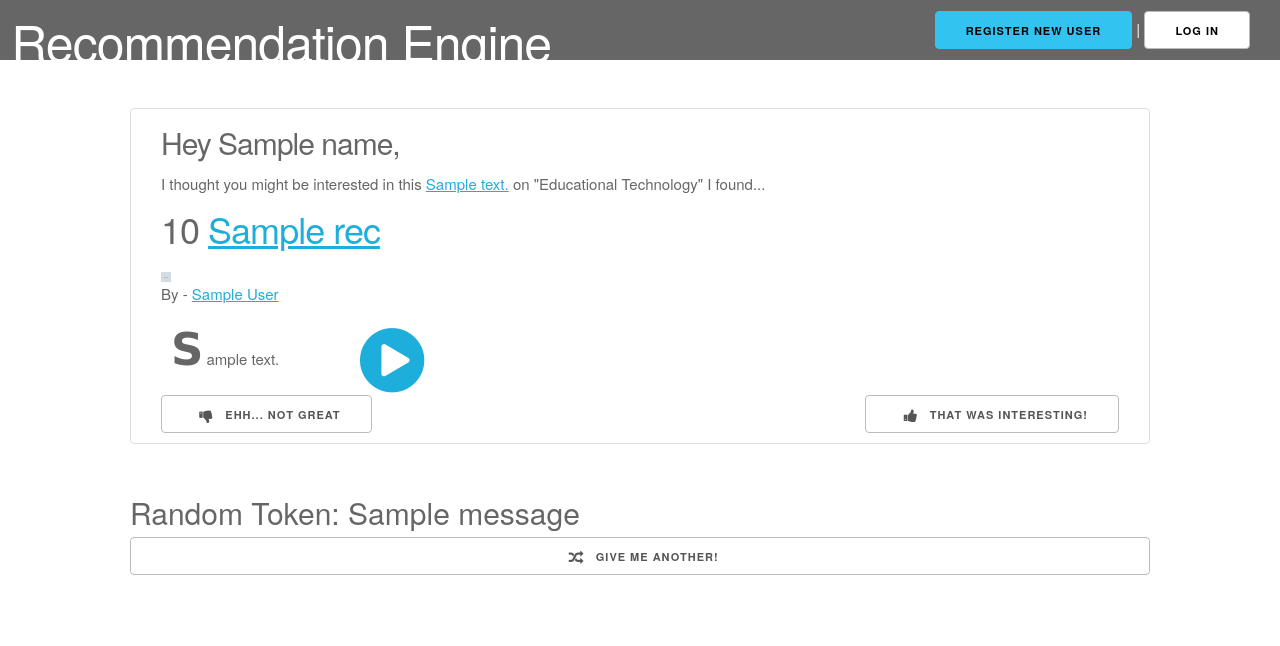
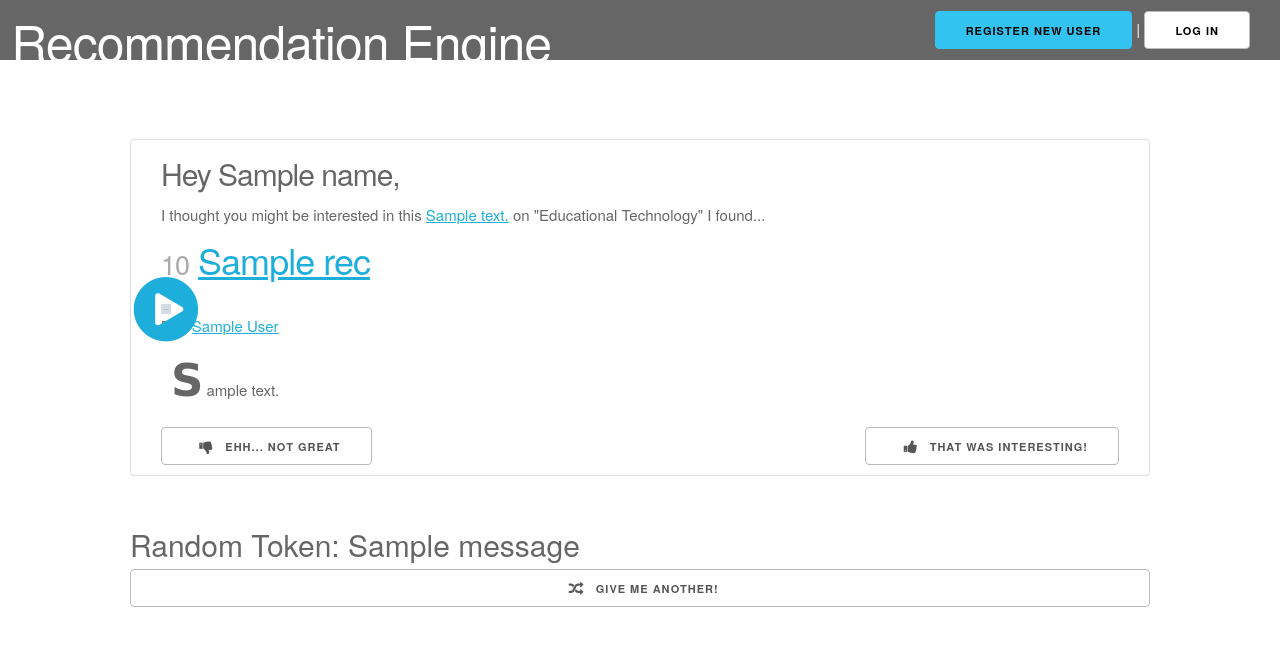
Before and after one commit to anotherlizwong/mim, a Flask app: template app/mim/templates/index.html in a window 1280 px wide. Shown: the top 646 px of the page. Run offline with Flask 2, Linux system fonts and the light colour scheme; the template is opened without the code that fills it: most values are stand-ins (such as "Sample title", 1, 10 or a date in 2020); grey boxes marked "Sample" are stand-in pictures; one stand-in notice (Sample message) is shown; parts of the project's set-up code (start-up, migrations or seed data) failed here and were passed over.

Commit message:
minor ui fixes

```diff
--- a/app/mim/static/style.css
+++ b/app/mim/static/style.css
@@ -114,13 +114,24 @@ legend {
 .snug p {
     margin-bottom: 1rem;
 }
-
+/* video icon positioning - https://stackoverflow.com/a/37070206 */
+#video-thumbnail-link {
+    position: relative;
+    display: inline-block;
+}
 #video-play-icon {
     position: absolute;
-    left: 230px;
-    top: 45%;
+    left: 50%;
+    top: 50%;
+    transform: translate(-50%, -50%);
 }
+/* end video icon positioning */
 
 .keep-whitespace {
     white-space: pre-line;
 }
+
+.duration {
+    font-size: .75em;
+    color: #AAAAAA;
+}
--- a/app/mim/templates/base.html
+++ b/app/mim/templates/base.html
@@ -30,7 +30,11 @@
 </div>
 
     {% for message in get_flashed_messages() %}
-        <div class="flash fade">{{ message }}</div>
+        <div class="container flash fade">
+            <div class="row">
+                <div class="two-thirds columns">{{ message }}</div>
+            </div>
+        </div>
     {% endfor %}
 
     {% block body %}{% endblock %}
--- a/app/mim/templates/index.html
+++ b/app/mim/templates/index.html
@@ -35,7 +35,7 @@
                     </a>
                     {% else %}
                     <div id="thumbnail-container">
-                        <a href="{{ rec.url }}" target="_blank">
+                        <a id="video-thumbnail-link" href="{{ rec.url }}" target="_blank">
                             <img class="u-max-full-width" id="thumbnail" src="{{ rec.thumbnail_url }}"
                                  height="{{ rec.thumbnail_height }}"
                                  width="{{ rec.thumbnail_width }}">
```
Also changed, not shown: app/mim/core.py (+1 -1 lines).
